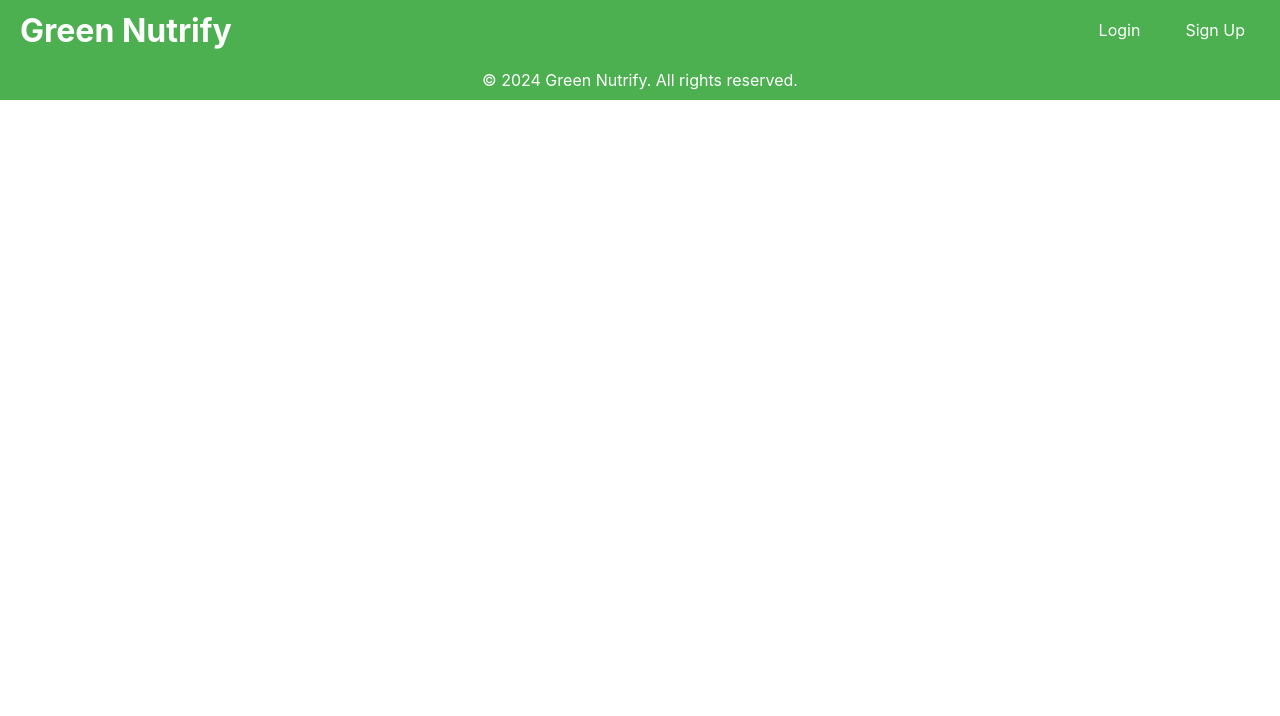
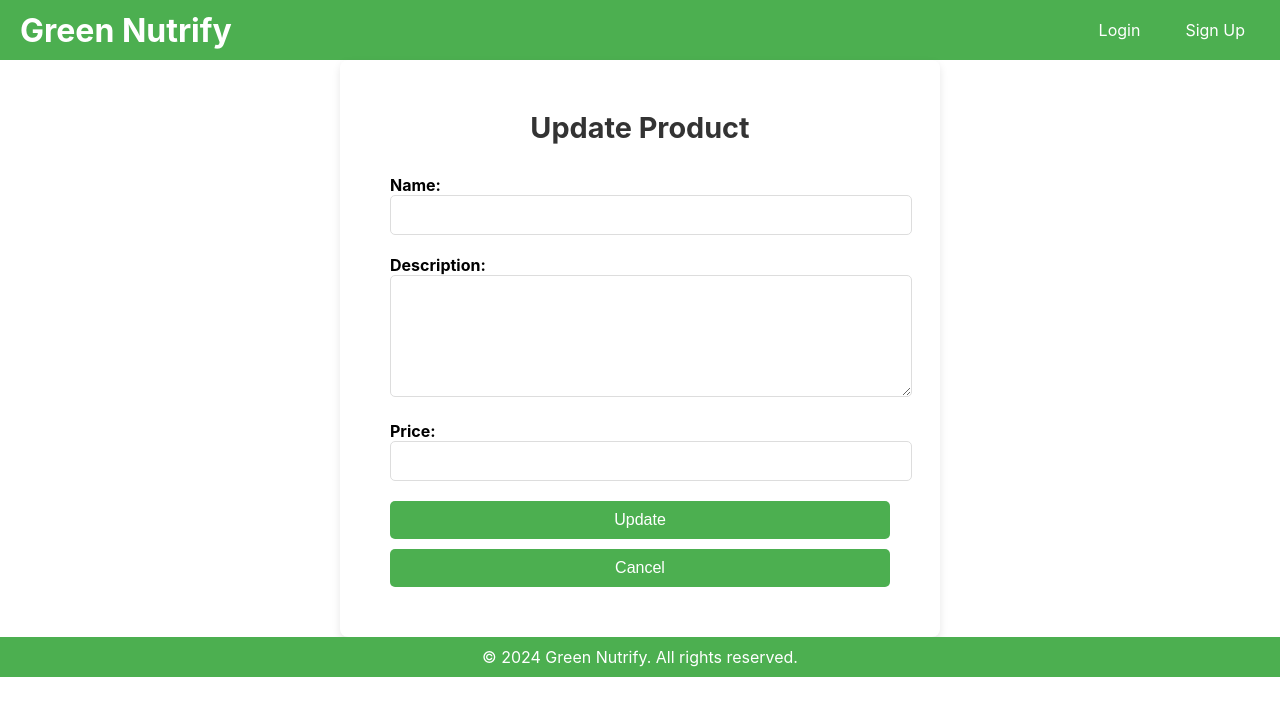
Before and after one commit to satyaprattipati/green_nutrify, a React (Create React App) app: page /update-product/1 in a window 1280 px wide. Shown: the top 716 px of the page. Built offline with nearby package versions, Linux system fonts and the light colour scheme; no server answers.

Commit message:
update product issue fixed

```diff
--- a/src/App.js
+++ b/src/App.js
@@ -8,6 +8,7 @@ import Login from './pages/Login';
 import Signup from './pages/Signup';
 import './styles/App.css';
 import CartPage from './pages/CartPage';
+import UpdateProductPage from './components/UpdateProductPage';
 
 function App() {
   return (
@@ -20,6 +21,7 @@ function App() {
           <Route path="/login" element={<Login />} />
           <Route path="/signup" element={<Signup />} />
           <Route path="/cart" element ={<CartPage/>} />
+          <Route path="/update-product/:id" element={<UpdateProductPage />} />
         </Routes>
         <Footer />
       </div>
--- a/src/components/ProductCard.js
+++ b/src/components/ProductCard.js
@@ -1,10 +1,10 @@
 import React, { useEffect, useState } from 'react';
+import { useNavigate } from 'react-router-dom';
 import './styles/components/ProductCard.css';
-import UpdateProductPopup from './UpdateProductPopup';
 
 const ProductCard = ({ product, onAddToCart, onUpdateProduct, onRemoveProduct, onClick }) => {
   const [userId, setUserId] = useState(null);
-  const [isPopupOpen, setIsPopupOpen] = useState(false);
+  const navigate = useNavigate();
 
   useEffect(() => {
     const storedUserId = localStorage.getItem('user_id');
@@ -39,9 +39,8 @@ const ProductCard = ({ product, onAddToCart, onUpdateProduct, onRemoveProduct, o
     }
   };
 
-  const handleUpdateProduct = (updatedProduct) => {
-    onUpdateProduct(updatedProduct);
-    setIsPopupOpen(false);
+  const handleUpdateProduct = () => {
+    navigate(`/update-product/${product.id}`);
   };
 
   return (
@@ -54,18 +53,12 @@ const ProductCard = ({ product, onAddToCart, onUpdateProduct, onRemoveProduct, o
         <p className="product-season">{product.season}</p>
         {userId === '1' ? (
           <>
-            <button onClick={(e) => { e.stopPropagation(); setIsPopupOpen(true); }} className="update-product-button">
+            <button onClick={(e) => { e.stopPropagation(); handleUpdateProduct(); }} className="update-product-button">
               Update Product
             </button>
             <button onClick={(e) => { e.stopPropagation(); handleRemoveProduct(product); }} className="remove-product-button">
               Remove Product
             </button>
-            <UpdateProductPopup
-              isOpen={isPopupOpen}
-              onClose={() => setIsPopupOpen(false)}
-              product={product}
-              onUpdateProduct={handleUpdateProduct}
-            />
           </>
         ) : (
           <button onClick={(e) => { e.stopPropagation(); onAddToCart(product); }} className="add-to-cart-button">
--- /dev/null
+++ b/src/components/UpdateProductPage.js
@@ -0,0 +1,123 @@
+import React, { useState, useEffect } from 'react';
+import { useParams, useNavigate } from 'react-router-dom';
+import './styles/components/UpdateProductPage.css';
+
+const UpdateProductPage = () => {
+  const { id } = useParams();
+  const navigate = useNavigate();
+
+  const [product, setProduct] = useState({
+    name: '',
+    description: '',
+    price: '',
+  });
+
+  useEffect(() => {
+    const fetchProduct = async () => {
+      try {
+        const response = await fetch(`http://localhost:3001/green_nutrify/products/${id}`);
+        if (!response.ok) throw new Error('Failed to fetch product');
+        const { data } = await response.json();
+        const productData = data[0];
+        setProduct({
+          name: productData.product_name,
+          description: productData.description,
+          price: productData.price,
+        });
+      } catch (error) {
+        console.error('Error fetching product:', error);
+      }
+    };
+
+    fetchProduct();
+  }, [id]);
+
+  const handleInputChange = (e) => {
+    const { name, value } = e.target;
+    setProduct((prevProduct) => ({
+      ...prevProduct,
+      [name]: value
+    }));
+  };
+
+  const handleSubmit = async (e) => {
+    e.preventDefault();
+
+    const updatedProduct = {
+      product_name: product.name,
+      description: product.description,
+      price: product.price,
+      product_image: product.image
+    };
+
+    try {
+      const response = await fetch(`http://localhost:3001/green_nutrify/products/${id}`, {
+        method: 'PUT',
+        headers: {
+          'Content-Type': 'application/json',
+        },
+        body: JSON.stringify(updatedProduct),
+      });
+
+      if (!response.ok) {
+        throw new Error('Failed to update product');
+      }
+
+      alert('Product updated successfully');
+      navigate('/products');
+    } catch (error) {
+      console.error('Error updating product:', error);
+    }
+  };
+
+  return (
+    <div className="update-product-page">
+      <h2>Update Product</h2>
+      <form onSubmit={handleSubmit}>
+        <label>
+          Name:
+          <input
+            type="text"
+            name="name"
+            value={product.name}
+            onChange={handleInputChange}
+            required
+          />
+        </label>
+        <label>
+          Description:
+          <textarea
+            name="description"
+            value={product.description}
+            onChange={handleInputChange}
+            required
+          />
+        </label>
+        <label>
+          Price:
+          <input
+            type="number"
+            name="price"
+            value={product.price}
+            onChange={handleInputChange}
+            required
+          />
+        </label>
+        {/* <label>
+          Image URL:
+          <input
+            type="text"
+            name="image"
+            value={product.image}
+            onChange={handleInputChange}
+            required
+          />
+        </label> */}
+        <button type="submit">Update</button>
+        <button type="button" onClick={() => navigate('/')}>Cancel</button>
+      </form>
+    </div>
+  );
+};
+
+export default UpdateProductPage;
--- a/src/components/UpdateProductPopup.js
+++ /dev/null
@@ -1,76 +0,0 @@
-import React, { useState, useEffect } from 'react';
-import './styles/components/UpdateProductPopup.css';
-
-const UpdateProductPopup = ({ isOpen, onClose, product, onUpdateProduct }) => {
-  const [name, setName] = useState('');
-  const [description, setDescription] = useState('');
-  const [price, setPrice] = useState('');
-  const [image, setImage] = useState('');
-
-  useEffect(() => {
-    if (product) {
-      setName(product.name);
-      setDescription(product.description);
-      setPrice(product.price);
-      setImage(product.image);
-    }
-  }, [product]);
-
-  const handleSubmit = (e) => {
-    e.preventDefault();
-    const updatedProduct = { ...product, name, description, price, image };
-    onUpdateProduct(updatedProduct);
-    onClose();
-  };
-
-  if (!isOpen) return null;
-
-  return (
-    <div className="popup-overlay">
-      <div className="popup-content">
-        <h2>Update Product</h2>
-        <form onSubmit={handleSubmit}>
-          <label>
-            Name:
-            <input
-              type="text"
-              value={name}
-              onChange={(e) => setName(e.target.value)}
-              required
-            />
-          </label>
-          <label>
-            Description:
-            <textarea
-              value={description}
-              onChange={(e) => setDescription(e.target.value)}
-              required
-            />
-          </label>
-          <label>
-            Price:
-            <input
-              type="number"
-              value={price}
-              onChange={(e) => setPrice(e.target.value)}
-              required
-            />
-          </label>
-          <label>
-            Image URL:
-            <input
-              type="text"
-              value={image}
-              onChange={(e) => setImage(e.target.value)}
-              required
-            />
-          </label>
-          <button type="submit">Update</button>
-          <button type="button" onClick={onClose}>Close</button>
-        </form>
-      </div>
-    </div>
-  );
-};
-
-export default UpdateProductPopup;
--- /dev/null
+++ b/src/components/styles/components/UpdateProductPage.css
@@ -0,0 +1,66 @@
+.update-product-page {
+  width: 500px;
+  padding: 50px;
+  max-width: 600px;
+  margin: 0 auto;
+  background: #fff;
+  border-radius: 8px;
+  box-shadow: 0 4px 8px rgba(0, 0, 0, 0.1);
+}
+
+.update-product-page h2 {
+  font-size: 1.8em;
+  color: #333;
+  margin-bottom: 20px;
+  text-align: center;
+}
+
+.update-product-page form {
+  display: flex;
+  flex-direction: column;
+}
+
+.update-product-page label {
+  margin: 10px 0;
+  font-weight: bold;
+}
+
+.update-product-page input,
+.update-product-page textarea {
+  width: 100%;
+  padding: 10px;
+  border: 1px solid #ddd;
+  border-radius: 5px;
+  font-size: 1em;
+}
+
+.update-product-page textarea {
+  resize: vertical;
+  min-height: 100px;
+}
+
+.update-product-page button {
+  background-color: #4CAF50;
+  color: white;
+  border: none;
+  padding: 10px 20px;
+  cursor: pointer;
+  border-radius: 5px;
+  font-size: 1em;
+  margin-top: 10px;
+  transition: background-color 0.3s, transform 0.2s;
+}
+
+.update-product-page button:hover {
+  background-color: #45a049;
+  transform: scale(1.02);
+}
+
+.update-product-page .cancel-button {
+  background-color: #dc3545;
+  margin-top: 10px;
+}
+
+.update-product-page .cancel-button:hover {
+  background-color: #c82333;
+}
--- a/src/components/styles/components/UpdateProductPopup.css
+++ /dev/null
@@ -1,52 +0,0 @@
-.popup-overlay {
-    position: fixed;
-    top: 0;
-    left: 0;
-    right: 0;
-    bottom: 0;
-    background: rgba(0, 0, 0, 0.5);
-    display: flex;
-    align-items: center;
-    justify-content: center;
-  }
-
-  .popup-content {
-    background: #fff;
-    padding: 20px;
-    border-radius: 5px;
-    width: 80%;
-    max-width: 500px;
-    box-shadow: 0 4px 8px rgba(0, 0, 0, 0.2);
-  }
-
-  .popup-content h2 {
-    margin-top: 0;
-  }
-
-  .popup-content label {
-    display: block;
-    margin: 10px 0;
-  }
-
-  .popup-content input,
-  .popup-content textarea {
-    width: 100%;
-    padding: 10px;
-    border: 1px solid #ddd;
-    border-radius: 5px;
-  }
-
-  .popup-content button {
-    background-color: #4CAF50;
-    color: white;
-    border: none;
-    padding: 10px 20px;
-    cursor: pointer;
-    border-radius: 5px;
-    font-size: 1em;
-    margin-top: 10px;
-  }
-
-  .popup-content button:hover {
-    background-color: #45a049;
-  }
```
